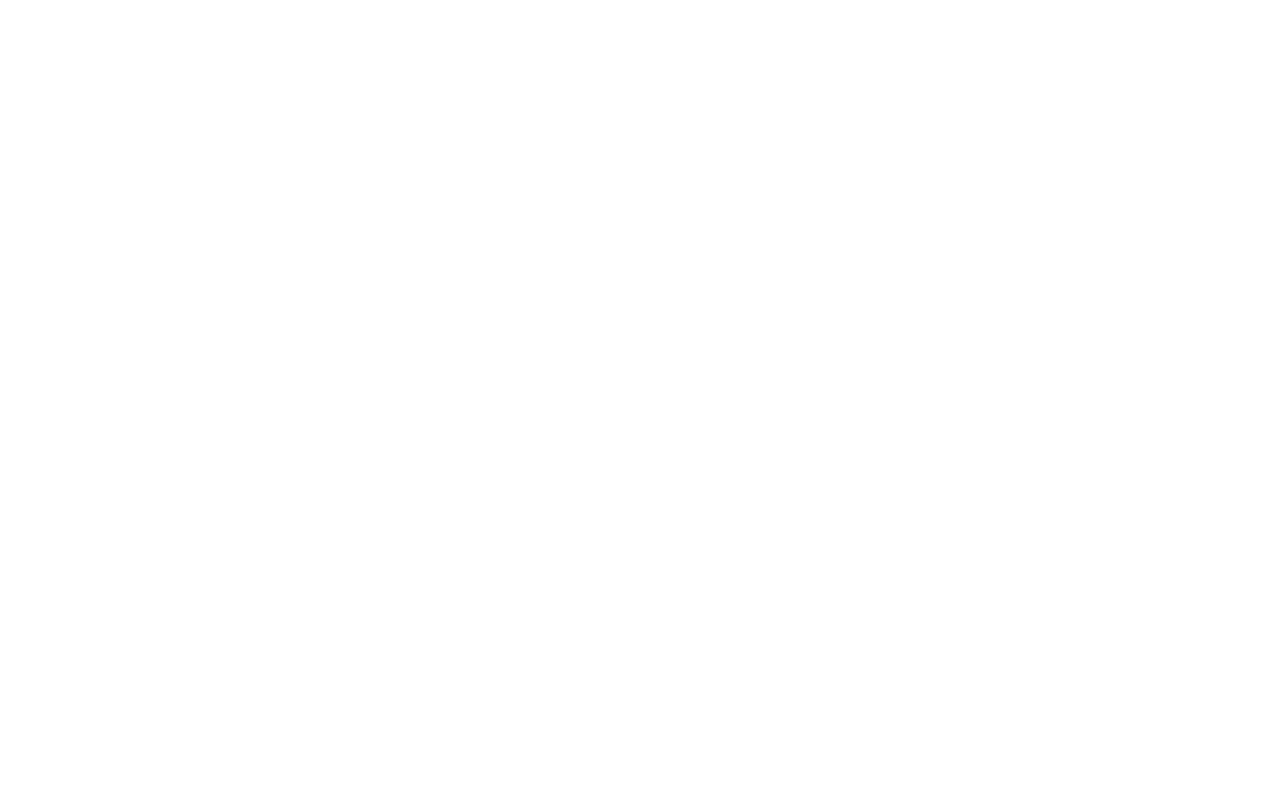
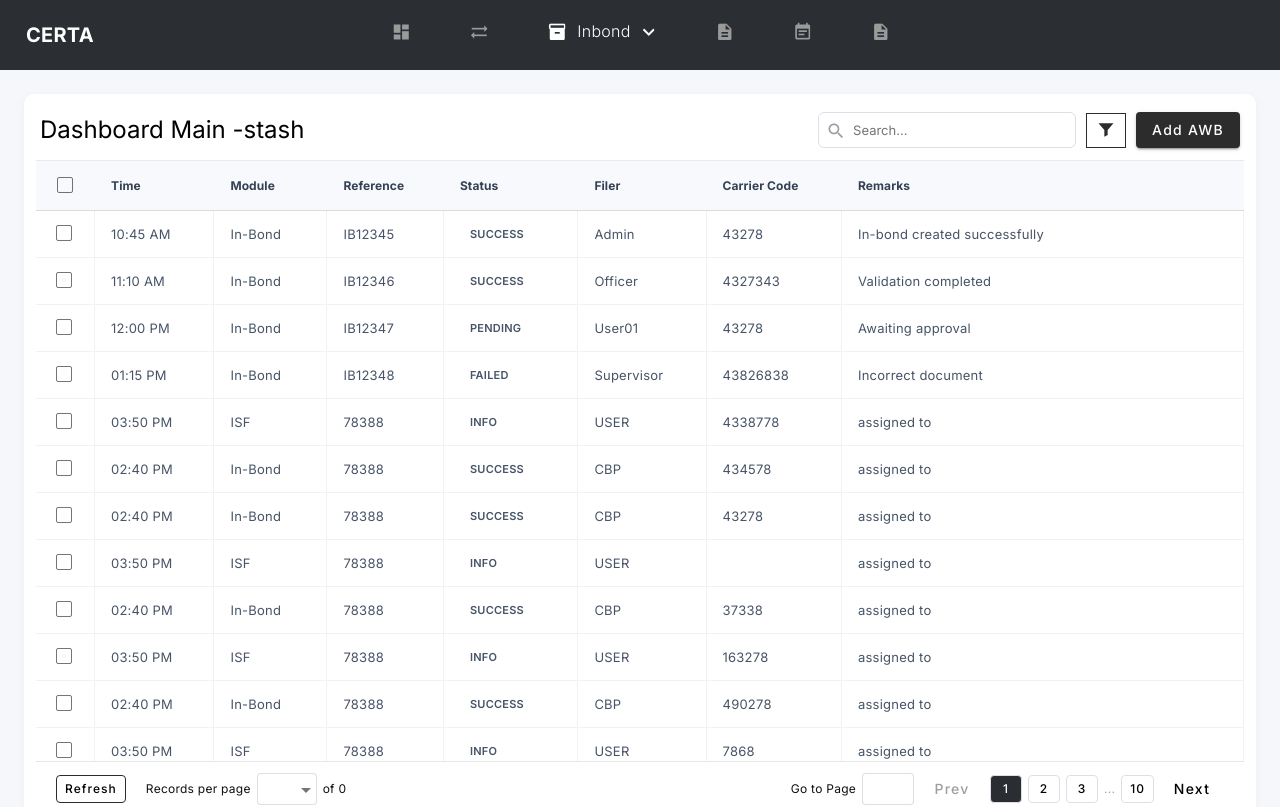
Before and after one commit to Amar-1903/test, an Angular app: page /inbond in a window 1280 px wide. Shown: the top 807 px of the page. Built offline with nearby package versions, Linux system fonts and the light colour scheme.

Commit message:
page-title

```diff
--- a/src/app/pages/dashboard/dashboard.component.html
+++ b/src/app/pages/dashboard/dashboard.component.html
@@ -4,7 +4,7 @@
     <div class="event-log-card">
         <div class="card-area-header">
             <div class="table-activity">
-                <h1 class="page-title">Dashboard Main -stash</Main></h1>
+                <h1 class="page-title">Dashboard Main -stash</h1>
             </div>
 
             <div class="table-btn-group">
```
